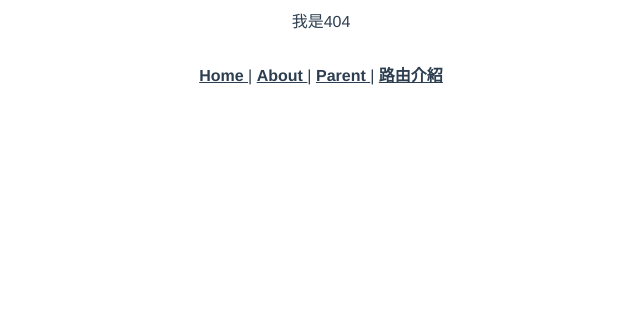
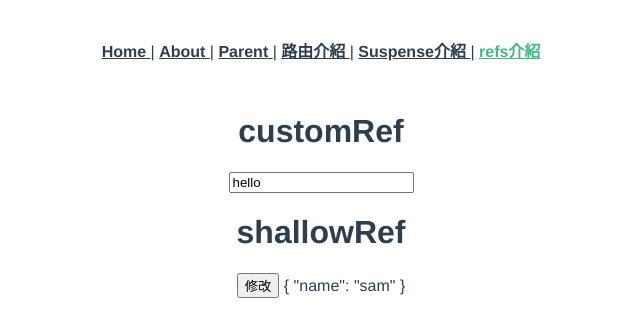
Before and after one commit to q1113111/vue3Teach, a Vue app: page /ref in a window 1280 px wide. Shown: the top 336 px of the page, without its empty margins (319-959 px from the left). Built offline with nearby package versions, Linux system fonts and the light colour scheme; what @vee-validate/i18n would draw is missing.

Commit message:
refs介紹

```diff
--- a/src/App.vue
+++ b/src/App.vue
@@ -1,5 +1,4 @@
 <template>
-  <router-view />
   <div id="nav">
     <div class="box" />
     <router-link to="/">
@@ -13,8 +12,15 @@
     </router-link> |
     <router-link :to="{name:'RouterNav'}">
       路由介紹
+    </router-link> |
+    <router-link :to="{name:'Suspense'}">
+      Suspense介紹
+    </router-link> |
+    <router-link :to="{name:'ref'}">
+      refs介紹
     </router-link>
   </div>
+  <router-view />
 </template>
 
 <style lang="scss">
--- a/src/router/index.js
+++ b/src/router/index.js
@@ -54,6 +54,16 @@ const routes = [
     component: () => import('../views/routerNav.vue')
   },
   {
+    path: '/suspense',
+    name: 'Suspense',
+    component: () => import('../views/Suspense.vue')
+  },
+  {
+    path: '/ref',
+    name: 'ref',
+    component: () => import('../views/ref.vue')
+  },
+  {
     path: '/:pathMatch(.*)*',
     name: '404',
     component: () => import('../views/404.vue')
--- a/src/views/Home.vue
+++ b/src/views/Home.vue
@@ -1,30 +1,8 @@
 <template>
   <div class="home">
-    <template v-if="error">
-      {{ error }}
-    </template>
-    <Suspense v-else>
-      <template #default>
-        <User />
-      </template>
-      <template #fallback>
-        <div>loading</div>
-      </template>
-    </Suspense>
+    home
   </div>
 </template>
-
-<script setup>
-import { onErrorCaptured, ref } from 'vue'
-import User from '@/components/User.vue'
-
-const error = ref(null)
-onErrorCaptured(e => {
-  console.log(e)
-  error.value = e
-  return true
-})
-</script>
 
 <style lang="scss" scoped>
 img{
--- /dev/null
+++ b/src/views/Suspense.vue
@@ -0,0 +1,35 @@
+<template>
+  <div class="home">
+    <template v-if="error">
+      {{ error }}
+    </template>
+    <Suspense v-else>
+      <template #default>
+        <User />
+      </template>
+      <template #fallback>
+        <div>loading</div>
+      </template>
+    </Suspense>
+  </div>
+</template>
+
+<script setup>
+import { onErrorCaptured, ref } from 'vue'
+import User from '@/components/User.vue'
+
+const error = ref(null)
+onErrorCaptured(e => {
+  console.log(e)
+  error.value = e
+  return true
+})
+</script>
+
+<style lang="scss" scoped>
+img{
+float: left;
+width: 50px;
+height: 50px;
+}
+</style>
--- /dev/null
+++ b/src/views/ref.vue
@@ -0,0 +1,39 @@
+<template>
+  <h1>customRef</h1>
+  <input v-model="text">
+  <br>
+  <h1>shallowRef</h1>
+  <button @click="shallowSet">
+    修改
+  </button>
+  {{ foo }}
+</template>
+<script setup>
+import { customRef, shallowRef, triggerRef } from 'vue'
+
+const useRef = (value, delay = 2000) => {
+  let timeout
+  return customRef((track, trigger) => {
+    return {
+      get () {
+        track()
+        return value
+      },
+      set (newValue) {
+        clearTimeout(timeout)
+        timeout = setTimeout(() => {
+          value = newValue + 'API'
+          trigger()
+        }, delay)
+      }
+    }
+  })
+}
+const text = useRef('hello')
+
+const foo = shallowRef({ name: 'sam' })
+const shallowSet = () => {
+  foo.value.name = 'AS'
+  triggerRef(foo)
+}
+</script>
```
Also changed, not shown: 1 other file (tests, documents, lock files or other folders).
